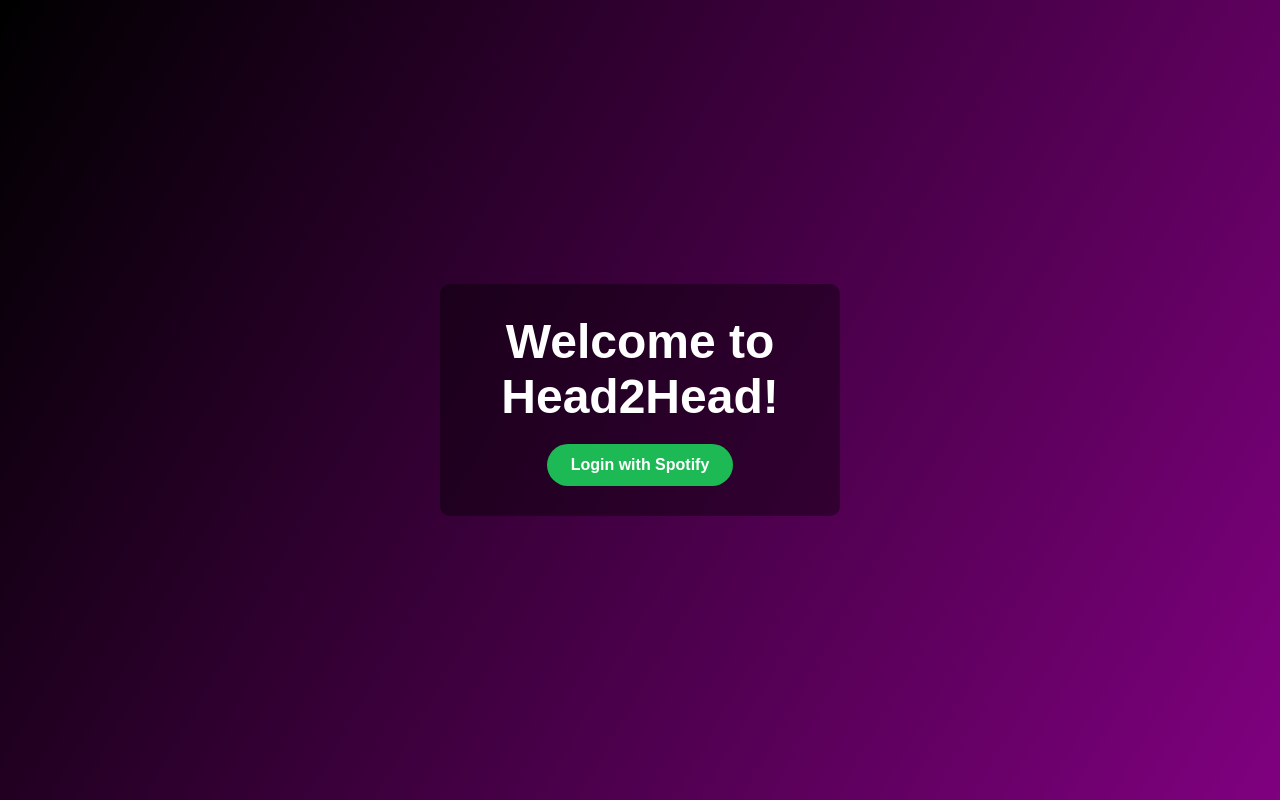
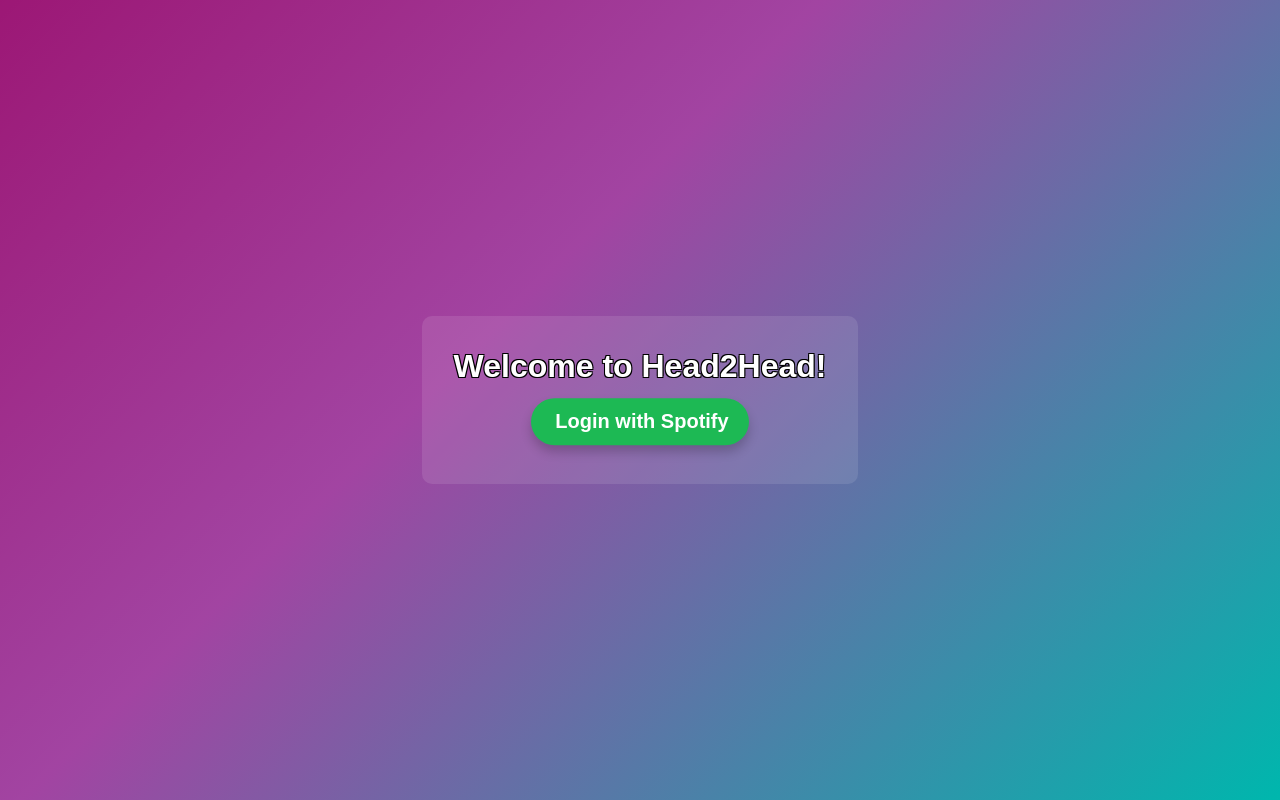
Before and after one commit to T0raT/CS411-Team5, a Flask app: page / in a window 1280 px wide. Run offline with Flask 2, Linux system fonts and the light colour scheme.

Commit message:
Added animations and color gradients

```diff
--- a/static/css/landingpage.css
+++ b/static/css/landingpage.css
@@ -5,55 +5,96 @@
 }
 
 body {
-  background: linear-gradient(120deg, #000000 0%, #800080 100%);
   font-family: Arial, sans-serif;
   display: flex;
   justify-content: center;
   align-items: center;
-  min-height: 100vh;
-  transition: background 0.5s;
+  height: 100vh;
+  background: linear-gradient(
+    135deg,
+    #000000,
+    #99005e,
+    #800080bb,
+    #00b6ad,
+    #1db954b0,
+    #000000
+  );
+  background-size: 300% 300%;
+  animation: gradientAnimation 60s ease infinite;
+}
+
+@keyframes gradientAnimation {
+  0% {
+    background-position: 0% 50%;
+  }
+  50% {
+    background-position: 100% 50%;
+  }
+  100% {
+    background-position: 0% 50%;
+  }
 }
 
 .container {
   text-align: center;
-  color: #ffffff;
-  padding: 30px;
+  padding: 2rem;
+  background-color: rgba(255, 255, 255, 0.1);
   border-radius: 10px;
-  background: rgba(0, 0, 0, 0.4);
-  width: 100%;
-  max-width: 400px;
 }
 
 .title {
-  font-size: 3rem;
-  margin-bottom: 20px;
+  font-size: 2rem;
+  text-shadow: -1px -1px 0 #000, 1px -1px 0 #000, -1px 1px 0 #000,
+    1px 1px 0 #000;
+  color: #ffffff;
+  margin-bottom: 1rem;
 }
 
 .spotify-login-btn {
   display: inline-block;
+  padding: 0.75rem 1.5rem;
+  font-size: 1.25rem;
+  font-weight: bolder;
+  color: #ffffff;
+  text-decoration: none;
   background-color: #1db954;
-  color: #ffffff;
-  font-weight: bold;
-  text-decoration: none;
-  padding: 12px 24px;
-  font-size: 1rem;
   border-radius: 30px;
-  border: none;
-  cursor: pointer;
-  transition: background-color 0.2s;
+  box-shadow: 0 4px 6px rgba(0, 0, 0, 0.2);
+  transition: all 0.3s ease;
+  position: relative;
+  overflow: hidden;
+  padding-right: 20px;
+  transition: padding-right 0.3s ease;
+  animation: buttonAnimation 1s ease infinite;
 }
 
 .spotify-login-btn:hover {
-  background-color: #1ed760;
+  padding-right: 40px; /* Increase padding-right on hover */
 }
 
-@media (max-width: 480px) {
-  .title {
-    font-size: 2rem;
+.spotify-login-btn::after {
+  content: ">>";
+  position: absolute;
+  right: 0;
+  top: 50%;
+  transform: translateY(-50%);
+  opacity: 0;
+  transition: opacity 0.3s ease 0.1s, right 0.3s ease 10ms; /* Add delay to both opacity and right */
+}
+
+.spotify-login-btn:hover::after {
+  opacity: 1;
+  right: 10px;
+}
+
+@keyframes buttonAnimation {
+  0%,
+  100% {
+    box-shadow: 0 4px 6px rgba(0, 0, 0, 0.2);
+    transform: translateY(0);
   }
-
-  .spotify-login-btn {
-    font-size: 0.9rem;
-    padding: 10px 20px;
+  50% {
+    box-shadow: 0 8px 12px rgba(0, 0, 0, 0.2);
+    transform: translateY(-4px);
   }
 }
```
